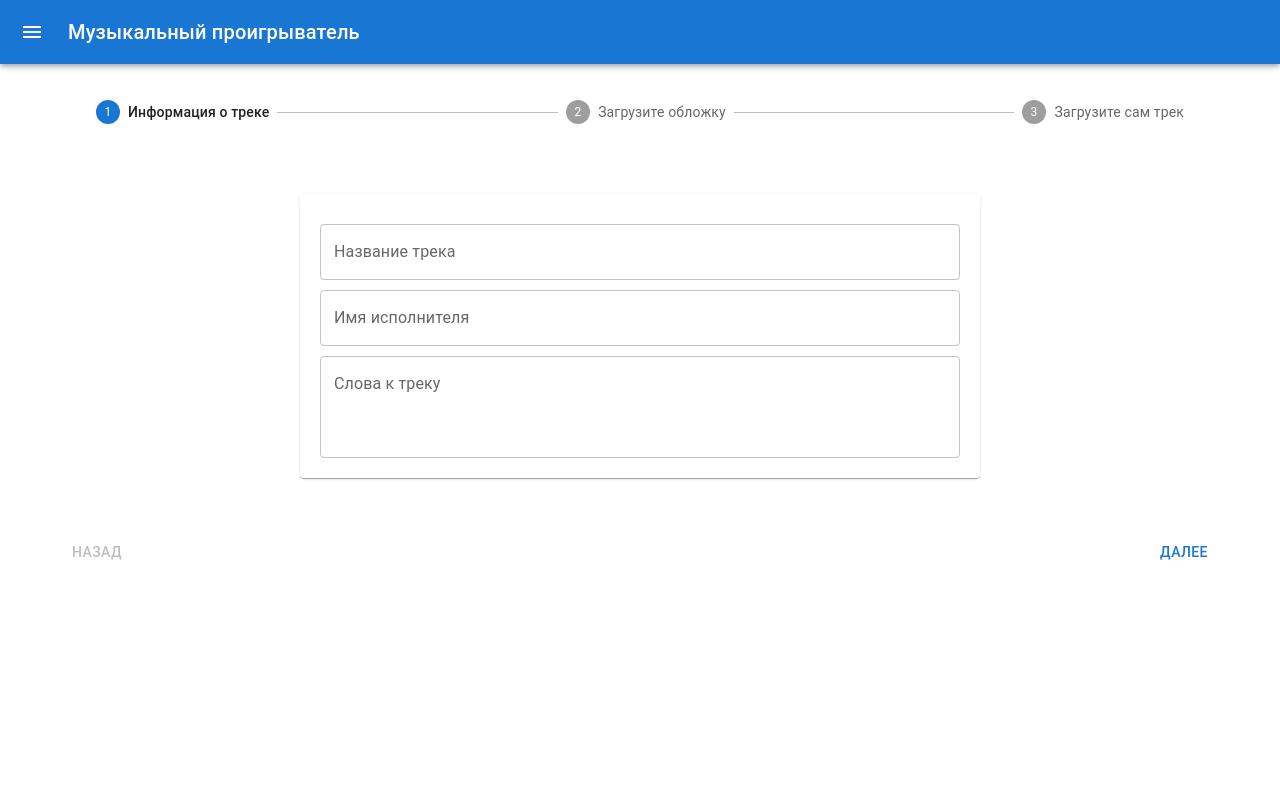
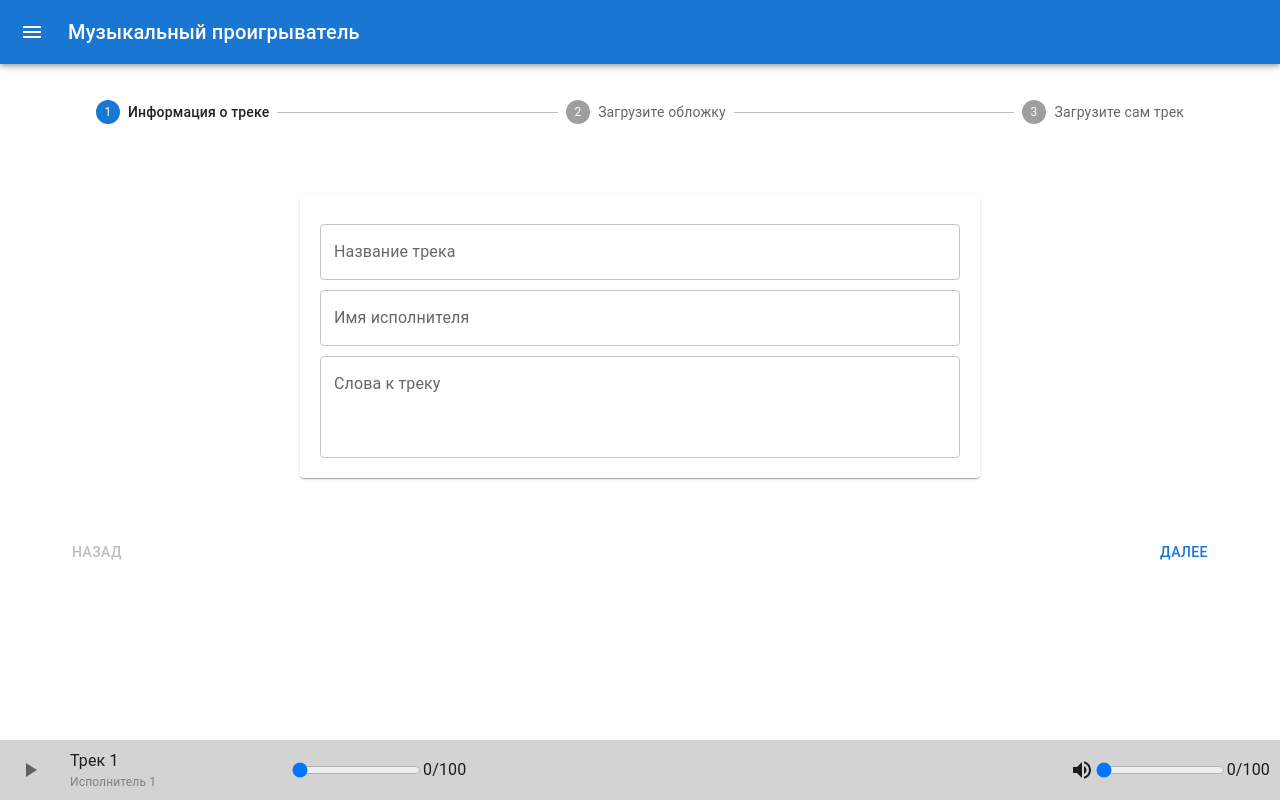
Before and after one commit to IrinaPerezhegina/music-platform, a Next.js app in the folder client/: page /tracks/create in a window 1280 px wide. Built offline with nearby package versions, Linux system fonts and the light colour scheme.

Commit message:
finish Player

```diff
--- /dev/null
+++ b/client/components/Player.tsx
@@ -0,0 +1,41 @@
+import { ITtrack } from '@/types/track';
+import { Pause, PlayArrow, VolumeUp } from '@mui/icons-material';
+import { Grid2, IconButton } from '@mui/material';
+import styles from '../styles/Player.module.scss';
+import TrackProgress from './TrackProgress';
+type PlayerProps = {};
+
+const Player = ({}: PlayerProps) => {
+  const track: ITtrack = {
+    _id: '1',
+    name: 'Трек 1',
+    artist: 'Исполнитель 1',
+    text: 'Какой-то текст',
+    listens: 5,
+    comments: [],
+    picture:
+      'https://avatars.mds.yandex.net/i?id=7809e4eae60352f45484a9eff53c962b64fd19b707b5f0ba-12938349-images-thumbs&n=13',
+    audio: '',
+  };
+  const active = false;
+  return (
+    <div className={styles.player}>
+      <IconButton onClick={e => e.stopPropagation()}>
+        {!active ? <PlayArrow /> : <Pause />}
+      </IconButton>
+      <Grid2
+        container
+        direction={'column'}
+        style={{ width: 200, margin: '0 20px' }}
+      >
+        <div>{track.name}</div>
+        <div style={{ fontSize: 12, color: 'gray' }}>{track.artist}</div>
+      </Grid2>
+      <TrackProgress left={0} right={100} onChange={() => {}} />
+      <VolumeUp style={{ marginLeft: 'auto' }} />
+      <TrackProgress left={0} right={100} onChange={() => {}} />
+    </div>
+  );
+};
+
+export default Player;
--- /dev/null
+++ b/client/components/TrackProgress.tsx
@@ -0,0 +1,25 @@
+import React from 'react';
+
+type TrackProgressProps = {
+  left: number;
+  right: number;
+  onChange: (e: React.ChangeEvent<HTMLInputElement>) => void;
+};
+const TrackProgress = ({ left, right, onChange }: TrackProgressProps) => {
+  return (
+    <div style={{ display: 'flex' }}>
+      <input
+        type="range"
+        min={left}
+        max={right}
+        onChange={onChange}
+        value={left}
+      />
+      <div>
+        {left}/{right}
+      </div>
+    </div>
+  );
+};
+
+export default TrackProgress;
--- a/client/layouts/MainLayout.tsx
+++ b/client/layouts/MainLayout.tsx
@@ -1,17 +1,21 @@
-import Navbar from '@/components/Navbar'
-import { Container } from '@mui/material'
-import { ReactNode } from 'react'
+import Navbar from '@/components/Navbar';
+import Player from '@/components/Player';
+import { Container } from '@mui/material';
+import { ReactNode } from 'react';
 
 type MainLayoutProps = {
-  children: ReactNode
-}
+  children: ReactNode;
+};
 const MainLayout = ({ children }: MainLayoutProps) => {
   return (
     <>
       <Navbar />
-      <Container style={{ margin: '0 auto', paddingTop:100 }}>{children}</Container>
+      <Container style={{ margin: '0 auto', paddingTop: 100 }}>
+        {children}
+      </Container>
+      <Player />
     </>
-  )
-}
+  );
+};
 
-export default MainLayout
+export default MainLayout;
--- /dev/null
+++ b/client/styles/Player.module.scss
@@ -0,0 +1,10 @@
+.player{
+    height: 60px;
+    width: 100%;
+    position: fixed;
+    bottom: 0;
+    display: flex;
+    align-items: center;
+    padding: 0 10px;
+    background-color: lightgray;
+}
```
Also changed, not shown: client/components/FileUpload.tsx (+25 -19 lines), client/components/TrackList.tsx (+9 -9 lines), client/package.json (+5 -4 lines), client/pages/tracks/[id].tsx (+24 -20 lines), 1 other file (tests, documents, lock files or other folders).
